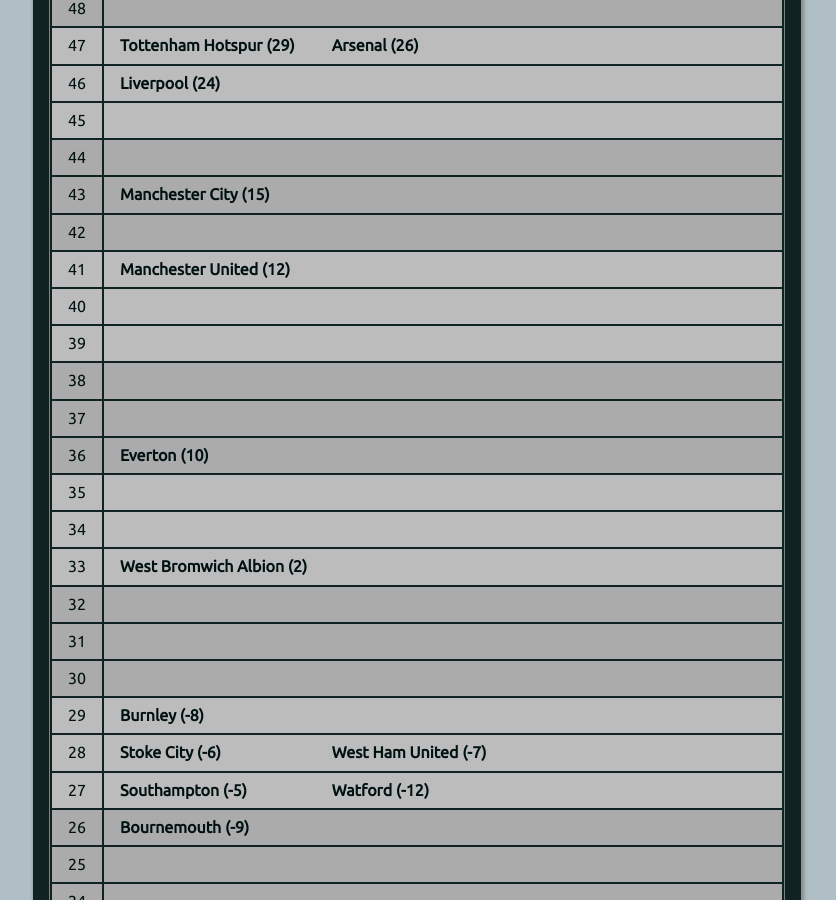
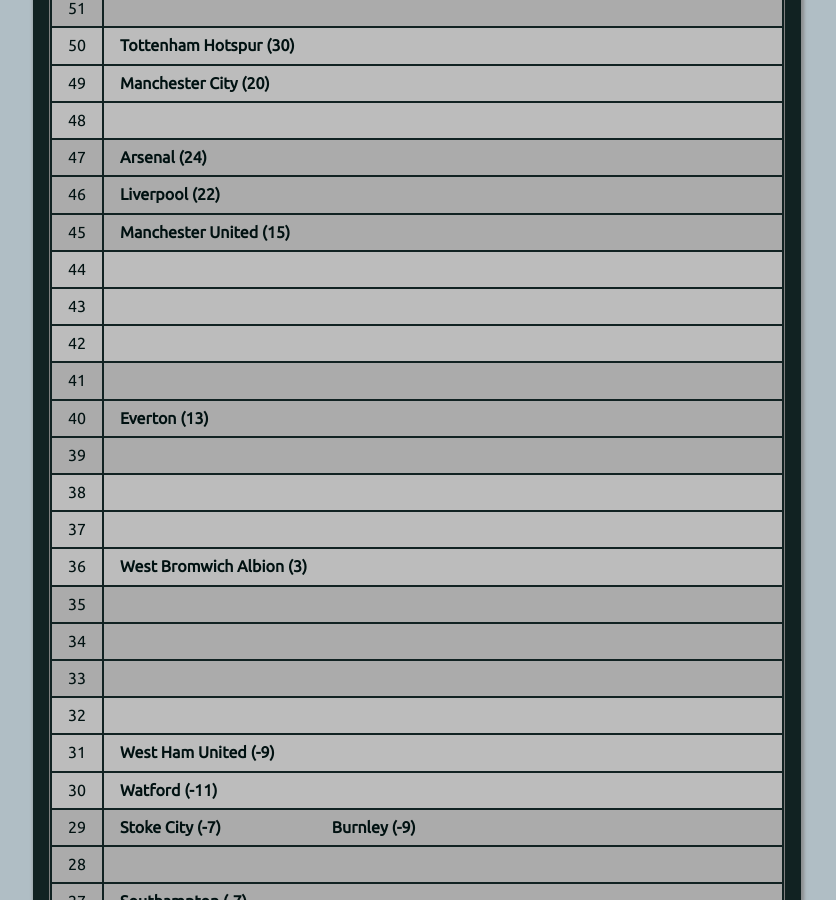
Before and after one commit to muru/muru.github.io, a Jekyll site: the page built from resources.md, in a window 1280 px wide and 900 px high, scrolled down 1900 px. Shown: the whole window, without its empty margins (223-1059 px from the left). Built offline with Jekyll 4.4.1, drawn with Linux system fonts in a browser that asks for light colours; some of the changed text lies outside the part shown.

Commit message:
updated cann-table: Mon  6 Feb 05:00:12 IST 2017

```diff
--- a/cann-table.html
+++ b/cann-table.html
@@ -1,229 +1,229 @@
 <table id="cann-table">
 <thead> <th> Pts </th> <th> Clubs (GD) </th> </thead>
 	<tr class="cann-row-1">
-		<td class="cann-point"> 56 </td>
+		<td class="cann-point"> 59 </td>
 		<td class="cann-clubs">
-			<span class="club-name"> Chelsea (32) </span>
+			<span class="club-name"> Chelsea (34) </span>
 		</td>
  	</tr>
 	<tr class="cann-row-1">
+		<td class="cann-point"> 58 </td>
+		<td class="cann-clubs">
+		</td>
+ 	</tr>
+	<tr class="cann-row-1">
+		<td class="cann-point"> 57 </td>
+		<td class="cann-clubs">
+		</td>
+ 	</tr>
+	<tr class="cann-row-2">
+		<td class="cann-point"> 56 </td>
+		<td class="cann-clubs">
+		</td>
+ 	</tr>
+	<tr class="cann-row-2">
 		<td class="cann-point"> 55 </td>
 		<td class="cann-clubs">
 		</td>
  	</tr>
-	<tr class="cann-row-1">
+	<tr class="cann-row-2">
 		<td class="cann-point"> 54 </td>
 		<td class="cann-clubs">
 		</td>
  	</tr>
-	<tr class="cann-row-2">
+	<tr class="cann-row-1">
 		<td class="cann-point"> 53 </td>
 		<td class="cann-clubs">
 		</td>
  	</tr>
-	<tr class="cann-row-2">
+	<tr class="cann-row-1">
 		<td class="cann-point"> 52 </td>
 		<td class="cann-clubs">
 		</td>
  	</tr>
-	<tr class="cann-row-2">
+	<tr class="cann-row-1">
 		<td class="cann-point"> 51 </td>
 		<td class="cann-clubs">
 		</td>
  	</tr>
-	<tr class="cann-row-1">
+	<tr class="cann-row-2">
 		<td class="cann-point"> 50 </td>
+		<td class="cann-clubs">
+			<span class="club-name"> Tottenham Hotspur (30) </span>
+		</td>
+ 	</tr>
+	<tr class="cann-row-2">
+		<td class="cann-point"> 49 </td>
+		<td class="cann-clubs">
+			<span class="club-name"> Manchester City (20) </span>
+		</td>
+ 	</tr>
+	<tr class="cann-row-2">
+		<td class="cann-point"> 48 </td>
 		<td class="cann-clubs">
 		</td>
  	</tr>
 	<tr class="cann-row-1">
-		<td class="cann-point"> 49 </td>
+		<td class="cann-point"> 47 </td>
+		<td class="cann-clubs">
+			<span class="club-name"> Arsenal (24) </span>
+		</td>
+ 	</tr>
+	<tr class="cann-row-1">
+		<td class="cann-point"> 46 </td>
+		<td class="cann-clubs">
+			<span class="club-name"> Liverpool (22) </span>
+		</td>
+ 	</tr>
+	<tr class="cann-row-1">
+		<td class="cann-point"> 45 </td>
+		<td class="cann-clubs">
+			<span class="club-name"> Manchester United (15) </span>
+		</td>
+ 	</tr>
+	<tr class="cann-row-2">
+		<td class="cann-point"> 44 </td>
+		<td class="cann-clubs">
+		</td>
+ 	</tr>
+	<tr class="cann-row-2">
+		<td class="cann-point"> 43 </td>
+		<td class="cann-clubs">
+		</td>
+ 	</tr>
+	<tr class="cann-row-2">
+		<td class="cann-point"> 42 </td>
 		<td class="cann-clubs">
 		</td>
  	</tr>
 	<tr class="cann-row-1">
-		<td class="cann-point"> 48 </td>
+		<td class="cann-point"> 41 </td>
+		<td class="cann-clubs">
+		</td>
+ 	</tr>
+	<tr class="cann-row-1">
+		<td class="cann-point"> 40 </td>
+		<td class="cann-clubs">
+			<span class="club-name"> Everton (13) </span>
+		</td>
+ 	</tr>
+	<tr class="cann-row-1">
+		<td class="cann-point"> 39 </td>
 		<td class="cann-clubs">
 		</td>
  	</tr>
 	<tr class="cann-row-2">
-		<td class="cann-point"> 47 </td>
+		<td class="cann-point"> 38 </td>
 		<td class="cann-clubs">
-			<span class="club-name"> Tottenham Hotspur (29) </span>
-			<span class="club-name"> Arsenal (26) </span>
 		</td>
  	</tr>
 	<tr class="cann-row-2">
-		<td class="cann-point"> 46 </td>
+		<td class="cann-point"> 37 </td>
 		<td class="cann-clubs">
-			<span class="club-name"> Liverpool (24) </span>
 		</td>
  	</tr>
 	<tr class="cann-row-2">
-		<td class="cann-point"> 45 </td>
+		<td class="cann-point"> 36 </td>
+		<td class="cann-clubs">
+			<span class="club-name"> West Bromwich Albion (3) </span>
+		</td>
+ 	</tr>
+	<tr class="cann-row-1">
+		<td class="cann-point"> 35 </td>
 		<td class="cann-clubs">
 		</td>
  	</tr>
 	<tr class="cann-row-1">
-		<td class="cann-point"> 44 </td>
+		<td class="cann-point"> 34 </td>
 		<td class="cann-clubs">
 		</td>
  	</tr>
 	<tr class="cann-row-1">
-		<td class="cann-point"> 43 </td>
-		<td class="cann-clubs">
-			<span class="club-name"> Manchester City (15) </span>
-		</td>
- 	</tr>
-	<tr class="cann-row-1">
-		<td class="cann-point"> 42 </td>
+		<td class="cann-point"> 33 </td>
 		<td class="cann-clubs">
 		</td>
  	</tr>
 	<tr class="cann-row-2">
-		<td class="cann-point"> 41 </td>
-		<td class="cann-clubs">
-			<span class="club-name"> Manchester United (12) </span>
-		</td>
- 	</tr>
-	<tr class="cann-row-2">
-		<td class="cann-point"> 40 </td>
+		<td class="cann-point"> 32 </td>
 		<td class="cann-clubs">
 		</td>
  	</tr>
 	<tr class="cann-row-2">
-		<td class="cann-point"> 39 </td>
+		<td class="cann-point"> 31 </td>
+		<td class="cann-clubs">
+			<span class="club-name"> West Ham United (-9) </span>
+		</td>
+ 	</tr>
+	<tr class="cann-row-2">
+		<td class="cann-point"> 30 </td>
+		<td class="cann-clubs">
+			<span class="club-name"> Watford (-11) </span>
+		</td>
+ 	</tr>
+	<tr class="cann-row-1">
+		<td class="cann-point"> 29 </td>
+		<td class="cann-clubs">
+			<span class="club-name"> Stoke City (-7) </span>
+			<span class="club-name"> Burnley (-9) </span>
+		</td>
+ 	</tr>
+	<tr class="cann-row-1">
+		<td class="cann-point"> 28 </td>
 		<td class="cann-clubs">
 		</td>
  	</tr>
 	<tr class="cann-row-1">
-		<td class="cann-point"> 38 </td>
+		<td class="cann-point"> 27 </td>
+		<td class="cann-clubs">
+			<span class="club-name"> Southampton (-7) </span>
+		</td>
+ 	</tr>
+	<tr class="cann-row-2">
+		<td class="cann-point"> 26 </td>
+		<td class="cann-clubs">
+			<span class="club-name"> Bournemouth (-12) </span>
+		</td>
+ 	</tr>
+	<tr class="cann-row-2">
+		<td class="cann-point"> 25 </td>
+		<td class="cann-clubs">
+		</td>
+ 	</tr>
+	<tr class="cann-row-2">
+		<td class="cann-point"> 24 </td>
 		<td class="cann-clubs">
 		</td>
  	</tr>
 	<tr class="cann-row-1">
-		<td class="cann-point"> 37 </td>
+		<td class="cann-point"> 23 </td>
 		<td class="cann-clubs">
 		</td>
  	</tr>
 	<tr class="cann-row-1">
-		<td class="cann-point"> 36 </td>
-		<td class="cann-clubs">
-			<span class="club-name"> Everton (10) </span>
-		</td>
- 	</tr>
-	<tr class="cann-row-2">
-		<td class="cann-point"> 35 </td>
-		<td class="cann-clubs">
-		</td>
- 	</tr>
-	<tr class="cann-row-2">
-		<td class="cann-point"> 34 </td>
-		<td class="cann-clubs">
-		</td>
- 	</tr>
-	<tr class="cann-row-2">
-		<td class="cann-point"> 33 </td>
-		<td class="cann-clubs">
-			<span class="club-name"> West Bromwich Albion (2) </span>
-		</td>
- 	</tr>
-	<tr class="cann-row-1">
-		<td class="cann-point"> 32 </td>
+		<td class="cann-point"> 22 </td>
 		<td class="cann-clubs">
 		</td>
  	</tr>
 	<tr class="cann-row-1">
-		<td class="cann-point"> 31 </td>
+		<td class="cann-point"> 21 </td>
 		<td class="cann-clubs">
-		</td>
- 	</tr>
-	<tr class="cann-row-1">
-		<td class="cann-point"> 30 </td>
-		<td class="cann-clubs">
+			<span class="club-name"> Middlesbrough (-8) </span>
+			<span class="club-name"> Leicester City (-17) </span>
+			<span class="club-name"> Swansea City (-25) </span>
 		</td>
  	</tr>
 	<tr class="cann-row-2">
-		<td class="cann-point"> 29 </td>
+		<td class="cann-point"> 20 </td>
 		<td class="cann-clubs">
-			<span class="club-name"> Burnley (-8) </span>
+			<span class="club-name"> Hull City (-25) </span>
 		</td>
  	</tr>
 	<tr class="cann-row-2">
-		<td class="cann-point"> 28 </td>
-		<td class="cann-clubs">
-			<span class="club-name"> Stoke City (-6) </span>
-			<span class="club-name"> West Ham United (-7) </span>
-		</td>
- 	</tr>
-	<tr class="cann-row-2">
-		<td class="cann-point"> 27 </td>
-		<td class="cann-clubs">
-			<span class="club-name"> Southampton (-5) </span>
-			<span class="club-name"> Watford (-12) </span>
-		</td>
- 	</tr>
-	<tr class="cann-row-1">
-		<td class="cann-point"> 26 </td>
-		<td class="cann-clubs">
-			<span class="club-name"> Bournemouth (-9) </span>
-		</td>
- 	</tr>
-	<tr class="cann-row-1">
-		<td class="cann-point"> 25 </td>
-		<td class="cann-clubs">
-		</td>
- 	</tr>
-	<tr class="cann-row-1">
-		<td class="cann-point"> 24 </td>
-		<td class="cann-clubs">
-		</td>
- 	</tr>
-	<tr class="cann-row-2">
-		<td class="cann-point"> 23 </td>
-		<td class="cann-clubs">
-		</td>
- 	</tr>
-	<tr class="cann-row-2">
-		<td class="cann-point"> 22 </td>
-		<td class="cann-clubs">
-		</td>
- 	</tr>
-	<tr class="cann-row-2">
-		<td class="cann-point"> 21 </td>
-		<td class="cann-clubs">
-			<span class="club-name"> Middlesbrough (-7) </span>
-			<span class="club-name"> Leicester City (-14) </span>
-			<span class="club-name"> Swansea City (-24) </span>
-		</td>
- 	</tr>
-	<tr class="cann-row-1">
-		<td class="cann-point"> 20 </td>
-		<td class="cann-clubs">
-		</td>
- 	</tr>
-	<tr class="cann-row-1">
 		<td class="cann-point"> 19 </td>
 		<td class="cann-clubs">
-			<span class="club-name"> Crystal Palace (-9) </span>
-		</td>
- 	</tr>
-	<tr class="cann-row-1">
-		<td class="cann-point"> 18 </td>
-		<td class="cann-clubs">
-		</td>
- 	</tr>
-	<tr class="cann-row-2">
-		<td class="cann-point"> 17 </td>
-		<td class="cann-clubs">
-		</td>
- 	</tr>
-	<tr class="cann-row-2">
-		<td class="cann-point"> 16 </td>
-		<td class="cann-clubs">
-			<span class="club-name"> Sunderland (-22) </span>
-			<span class="club-name"> Hull City (-27) </span>
+			<span class="club-name"> Crystal Palace (-13) </span>
+			<span class="club-name"> Sunderland (-18) </span>
 		</td>
  	</tr>
 </table>
-<span id="cann-gen-note"> Generated on  Wednesday, 01 February 2017 at 23:47 IST. </span>
+<span id="cann-gen-note"> Generated on  Monday, 06 February 2017 at 05:00 IST. </span>
```
